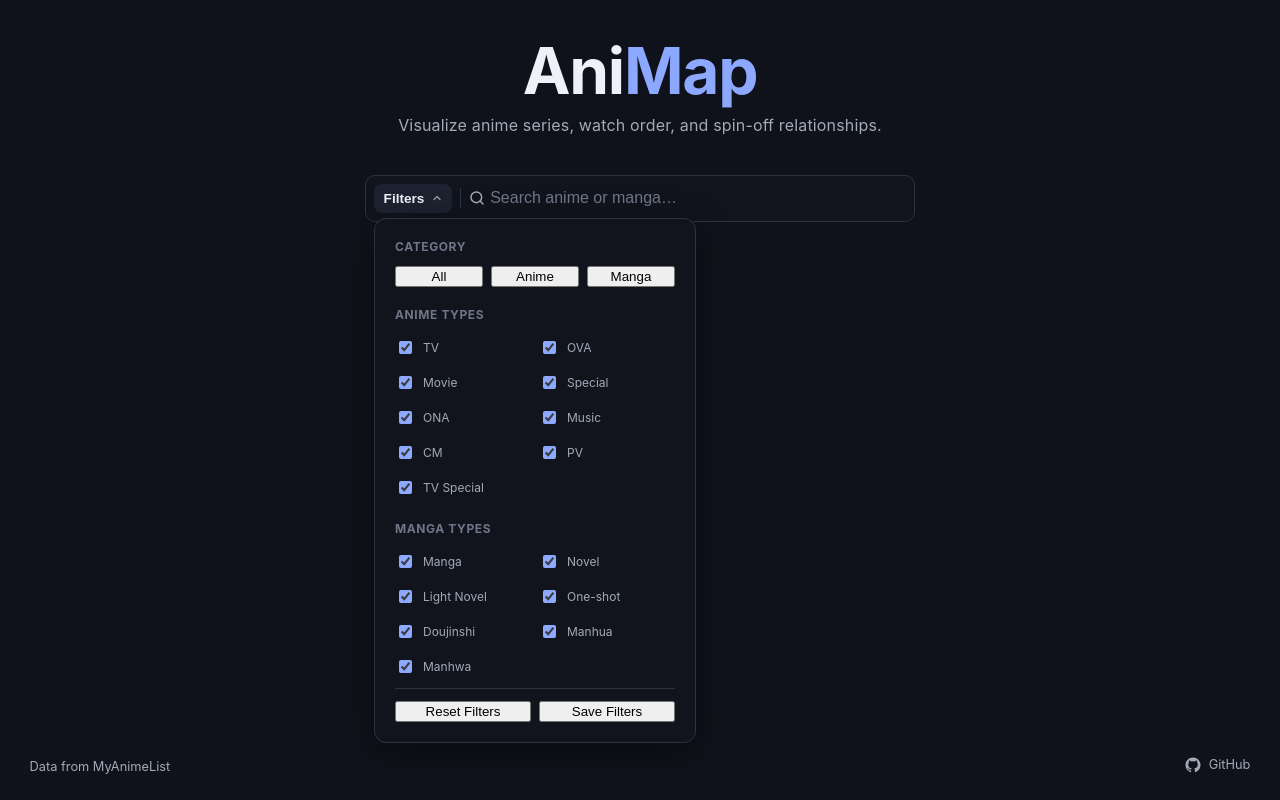
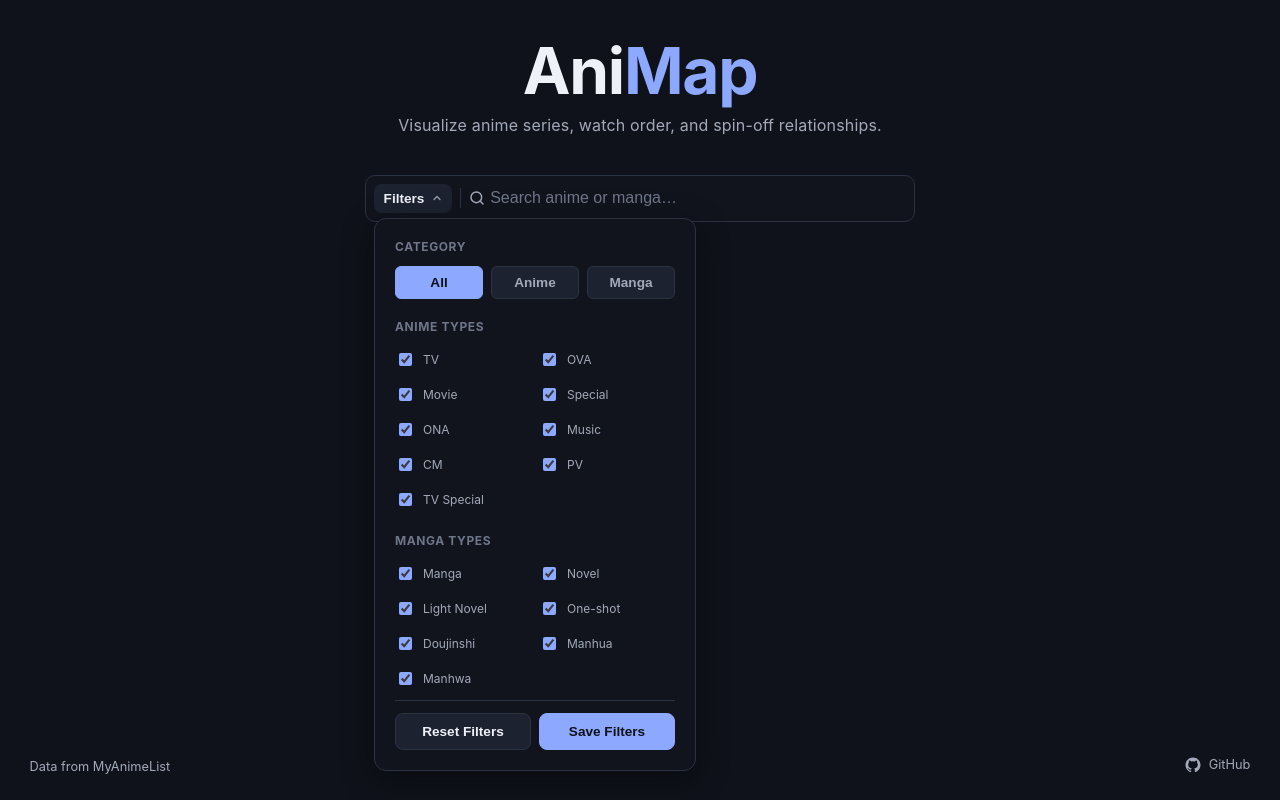
Before and after one commit to BraedenSmith29/animap, a React (Vite) app in the folder ui/: page / in a window 1280 px wide. Both pictures are taken after a click on the button "Filters". Built offline with nearby package versions, Linux system fonts and the light colour scheme.

Commit message:
Revert "abstract-button: Abstracted button for easier reuse"

```diff
--- a/ui/src/components/Button.css
+++ /dev/null
@@ -1,58 +0,0 @@
-.btn {
-    display: inline-flex;
-    align-items: center;
-    justify-content: center;
-    border: 1px solid;
-    text-decoration: none;
-    font-weight: 500;
-    transition: all 0.15s ease;
-    cursor: pointer;
-    box-sizing: border-box;
-}
-
-.btn--medium {
-    padding: 0.6rem;
-    border-radius: 8px;
-    font-size: 0.85rem;
-}
-
-.btn--large {
-    padding: 0.65rem 0.85rem;
-    border-radius: 10px;
-    font-size: 0.95rem;
-}
-
-.btn:disabled {
-    opacity: 0.5;
-    cursor: not-allowed;
-}
-
-.btn--primary {
-    background: var(--color-accent-primary);
-    border-color: var(--color-accent-primary);
-    color: var(--color-bg-primary);
-}
-
-.btn--primary:hover:not(:disabled) {
-    filter: brightness(1.1);
-}
-
-.btn--secondary {
-    background: var(--color-bg-tertiary);
-    border-color: var(--color-border-primary);
-    color: var(--color-accent-primary);
-}
-
-.btn--secondary:hover:not(:disabled) {
-    background: var(--color-border-primary);
-}
-
-.btn--danger {
-    background: var(--color-bg-tertiary);
-    border-color: var(--color-text-danger);
-    color: var(--color-text-danger);
-}
-
-.btn--danger:hover:not(:disabled) {
-    filter: brightness(1.2);
-}
--- a/ui/src/components/Button.tsx
+++ /dev/null
@@ -1,48 +0,0 @@
-import React from 'react';
-import './Button.css';
-
-interface ButtonProps extends React.ButtonHTMLAttributes<HTMLButtonElement> {
-    href?: never
-}
-
-interface AnchorProps extends React.AnchorHTMLAttributes<HTMLAnchorElement> {
-    href: string
-}
-
-type Props = (ButtonProps | AnchorProps) & {
-    variant?: 'primary' | 'secondary' | 'danger';
-    size?: 'medium' | 'large';
-};
-
-export function Button(props: Props) {
-    const {
-        variant = 'secondary',
-        size = 'medium',
-        children,
-        className = '',
-    } = props;
-
-    const classNames = `btn btn--${variant} btn--${size} ${className}`.trim();
-
-    if (props.href !== undefined) {
-        const { href, ...rest } = props;
-        return (
-            <a
-                href={href}
-                className={classNames}
-                target="_blank"
-                rel="noopener noreferrer"
-                {...rest}
-            >
-                {children}
-            </a>
-        );
-    } else {
-        const { href: _href, ...rest } = props;
-        return (
-            <button type="button" className={classNames} {...rest}>
-                {children}
-            </button>
-        );
-    }
-}
--- a/ui/src/components/index.ts
+++ b/ui/src/components/index.ts
@@ -1,4 +1,3 @@
-export * from './Button.tsx';
 export * from './AniMapCanvas.tsx';
 export * from './Icon.tsx';
 export * from './nodeIcon/GraphNodeIcon.tsx';
--- a/ui/src/components/searchBar/filter/Filter.css
+++ b/ui/src/components/searchBar/filter/Filter.css
@@ -92,6 +92,31 @@
 
 .filter__filter-btn {
     flex: 1;
+    background: var(--color-bg-tertiary);
+    border: 1px solid var(--color-border-primary);
+    color: var(--color-text-secondary);
+    padding: 0.5rem;
+    border-radius: 6px;
+    font-size: 0.85rem;
+    font-weight: 600;
+    cursor: pointer;
+    transition: all 0.15s;
+}
+
+.filter__filter-btn:hover {
+    background: var(--color-border-primary);
+    color: var(--color-text-primary);
+}
+
+.filter__filter-btn--active {
+    background: var(--color-accent-primary);
+    border-color: var(--color-accent-primary);
+    color: var(--color-bg-primary);
+}
+
+.filter__filter-btn--active:hover {
+    filter: brightness(1.1);
+    background: var(--color-accent-primary);
 }
 
 .filter__filter-grid {
@@ -139,6 +164,36 @@
 
 .filter__filter-action-btn {
     flex: 1;
+    background: var(--color-bg-tertiary);
+    border: 1px solid var(--color-border-primary);
+    color: var(--color-text-primary);
+    padding: 0.6rem;
+    border-radius: 8px;
+    font-size: 0.85rem;
+    font-weight: 600;
+    cursor: pointer;
+    transition: all 0.15s;
+    white-space: nowrap;
+}
+
+.filter__filter-action-btn:hover:not(:disabled) {
+    background: var(--color-border-primary);
+}
+
+.filter__filter-action-btn:disabled {
+    opacity: 0.5;
+    cursor: not-allowed;
+}
+
+.filter__filter-action-btn--primary {
+    background: var(--color-accent-primary);
+    border-color: var(--color-accent-primary);
+    color: var(--color-bg-primary);
+}
+
+.filter__filter-action-btn--primary:hover:not(:disabled) {
+    filter: brightness(1.1);
+    background: var(--color-accent-primary);
 }
 
 .filter__filter-action-btn--full {
--- a/ui/src/components/searchBar/filter/Filter.tsx
+++ b/ui/src/components/searchBar/filter/Filter.tsx
@@ -1,6 +1,6 @@
 import './Filter.css';
 import { useCallback, useEffect, useState } from 'react';
-import { Icon, Button } from '@/components';
+import { Icon } from '@/components/Icon.tsx';
 import type { AnimeSearchType, FullSearchFilter, MangaSearchType, SearchFilter } from '@/types';
 import { useClickOutside } from '@/hooks';
 import { DEFAULT_FILTER } from '@/context/SearchFilterContext.tsx';
@@ -56,15 +56,13 @@
                         <div className="filter__filter-label">Category</div>
                         <div className="filter__filter-options">
                             {CATEGORIES.map((category) => (
-                                <Button
+                                <button
                                     key={category}
-                                    variant={localFilter.category === category ? 'primary' : 'secondary'}
-                                    size="medium"
-                                    className="filter__filter-btn"
+                                    className={`filter__filter-btn ${localFilter.category === category ? 'filter__filter-btn--active' : ''}`}
                                     onClick={() => setLocalFilter(prev => ({ ...prev, category: category }))}
                                 >
                                     {category.charAt(0).toUpperCase() + category.slice(1)}
-                                </Button>
+                                </button>
                             ))}
                         </div>
                     </div>
@@ -87,18 +85,14 @@
                     )}
 
                     <div className="filter__filter-actions">
-                        <Button
-                            variant="secondary"
-                            size="medium"
+                        <button
                             className="filter__filter-action-btn"
                             onClick={() => setLocalFilter(DEFAULT_FILTER)}
                         >
                             Reset Filters
-                        </Button>
-                        <Button
-                            variant="primary"
-                            size="medium"
-                            className="filter__filter-action-btn"
+                        </button>
+                        <button
+                            className="filter__filter-action-btn filter__filter-action-btn--primary"
                             disabled={hasError}
                             onClick={() => {
                                 onFilterSave(localFilter, !onGraphPage);
@@ -107,12 +101,10 @@
                             }}
                         >
                             Save Filters
-                        </Button>
+                        </button>
                         {onGraphPage && (
-                            <Button
-                                variant="secondary"
-                                size="medium"
-                                className="filter__filter-action-btn--full"
+                            <button
+                                className="filter__filter-action-btn filter__filter-action-btn--full"
                                 disabled={hasError}
                                 onClick={() => {
                                     onFilterSave(localFilter, true);
@@ -120,7 +112,7 @@
                                 }}
                             >
                                 Save and Apply to Graph
-                            </Button>
+                            </button>
                         )}
                     </div>
                 </div>
--- a/ui/src/components/sidebar/AnimeDetailsSidebar.tsx
+++ b/ui/src/components/sidebar/AnimeDetailsSidebar.tsx
@@ -1,7 +1,7 @@
 import { useCallback, useState } from 'react';
 import './DetailsSidebar.css';
 import type { Anime } from '@/types';
-import { Icon, Button } from '@/components';
+import { Icon } from '@/components/Icon.tsx';
 import { useClickOutside } from '@/hooks';
 
 type Props = {
@@ -130,14 +130,14 @@
                     )}
                 </div>
 
-                <Button
-                    variant="secondary"
-                    size="large"
-                    className="sidebar__button"
+                <a
+                    className="sidebar__button sidebar__button--secondary"
                     href={`https://myanimelist.net/anime/${anime.malId}`}
+                    target="_blank"
+                    rel="noopener noreferrer"
                 >
                     View on MyAnimeList
-                </Button>
+                </a>
 
                 <h2 className="sidebar__title">{title}</h2>
                 <p className="sidebar__subtitle">{subtitle}</p>
--- a/ui/src/components/sidebar/DetailsSidebar.css
+++ b/ui/src/components/sidebar/DetailsSidebar.css
@@ -153,8 +153,49 @@
 }
 
 .sidebar__button {
-    display: flex;
-    width: 100%;
+    display: block;
+    text-align: center;
+    padding: 0.65rem 0.85rem;
+    border: 1px solid;
+    border-radius: 10px;
+    text-decoration: none;
+    font-size: 0.95rem;
+    font-weight: 500;
+    transition: all 0.15s ease;
+    cursor: pointer;
+}
+
+.sidebar__button--primary {
+    background: var(--color-accent-primary);
+    border-color: var(--color-accent-primary);
+    color: var(--color-bg-primary);
+}
+
+.sidebar__button--primary:hover {
+    background: var(--color-bg-tertiary);
+    color: var(--color-accent-primary);
+}
+
+.sidebar__button--secondary {
+    background: var(--color-bg-tertiary);
+    border-color: var(--color-border-primary);
+    color: var(--color-accent-primary);
+}
+
+.sidebar__button--secondary:hover {
+    background: var(--color-accent-primary);
+    border-color: var(--color-accent-primary);
+    color: var(--color-bg-primary);
+}
+
+.sidebar__button--danger {
+    background: var(--color-bg-tertiary);
+    border-color: var(--color-text-danger);
+    color: var(--color-text-danger);
+}
+
+.sidebar__button--danger:hover {
+    background: var(--color-bg-secondary);
 }
 
 .sidebar__subtitle {
--- a/ui/src/components/sidebar/MangaDetailsSidebar.tsx
+++ b/ui/src/components/sidebar/MangaDetailsSidebar.tsx
@@ -1,7 +1,7 @@
 import { useCallback, useState } from 'react';
 import './DetailsSidebar.css';
 import type { Manga } from '@/types';
-import { Icon, Button } from '@/components';
+import { Icon } from '@/components/Icon.tsx';
 import { useClickOutside } from '@/hooks';
 
 type Props = {
@@ -105,14 +105,14 @@
                     )}
                 </div>
 
-                <Button
-                    variant="secondary"
-                    size="large"
-                    className="sidebar__button"
+                <a
+                    className="sidebar__button sidebar__button--secondary"
                     href={`https://myanimelist.net/manga/${manga.malId}`}
+                    target="_blank"
+                    rel="noopener noreferrer"
                 >
                     View on MyAnimeList
-                </Button>
+                </a>
 
                 <h2 className="sidebar__title">{title}</h2>
                 <p className="sidebar__subtitle">{subtitle}</p>
```
Also changed, not shown: ui/src/components/sidebar/EmptyDetailsSidebar.tsx (+14 -16 lines).
